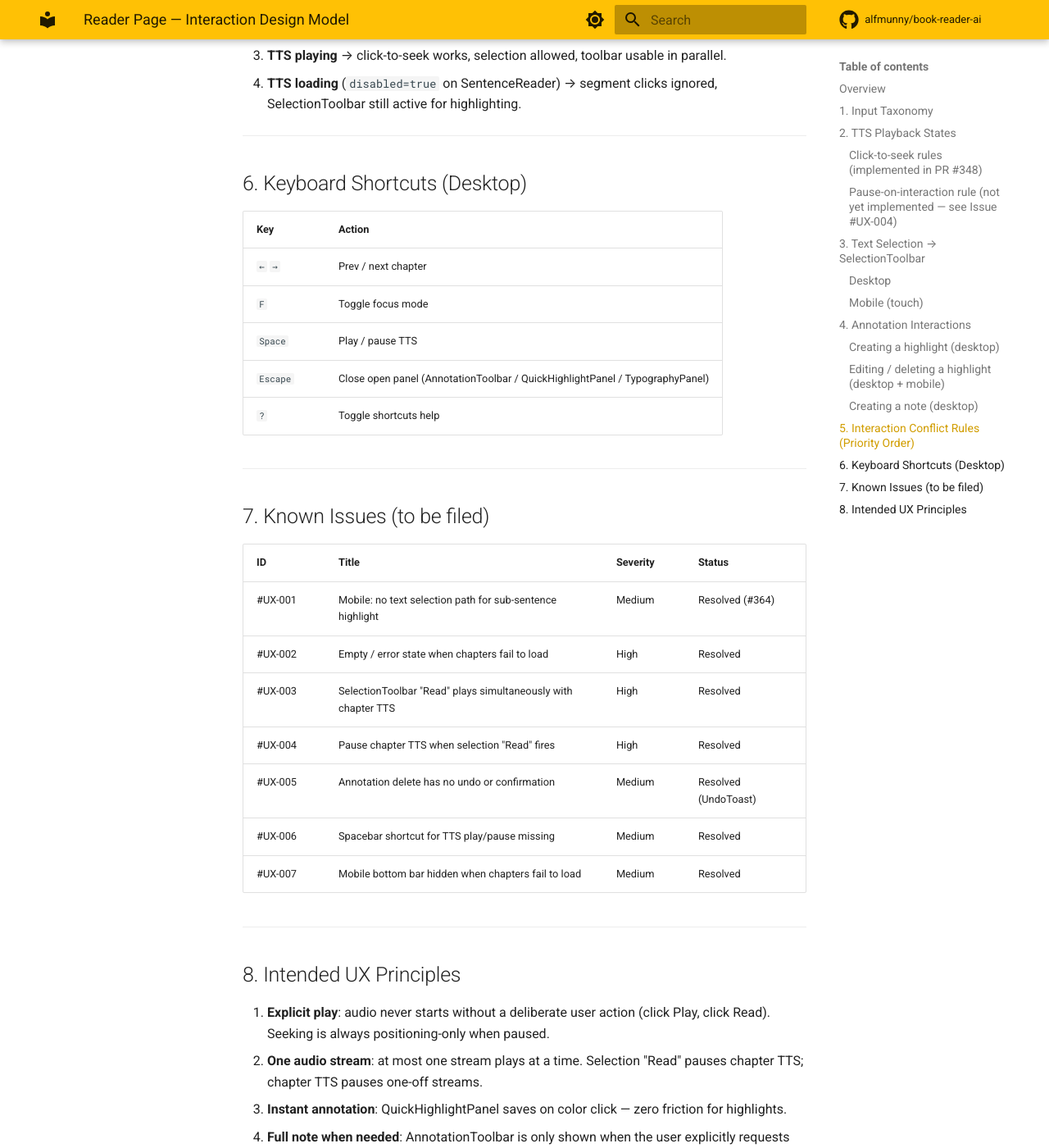
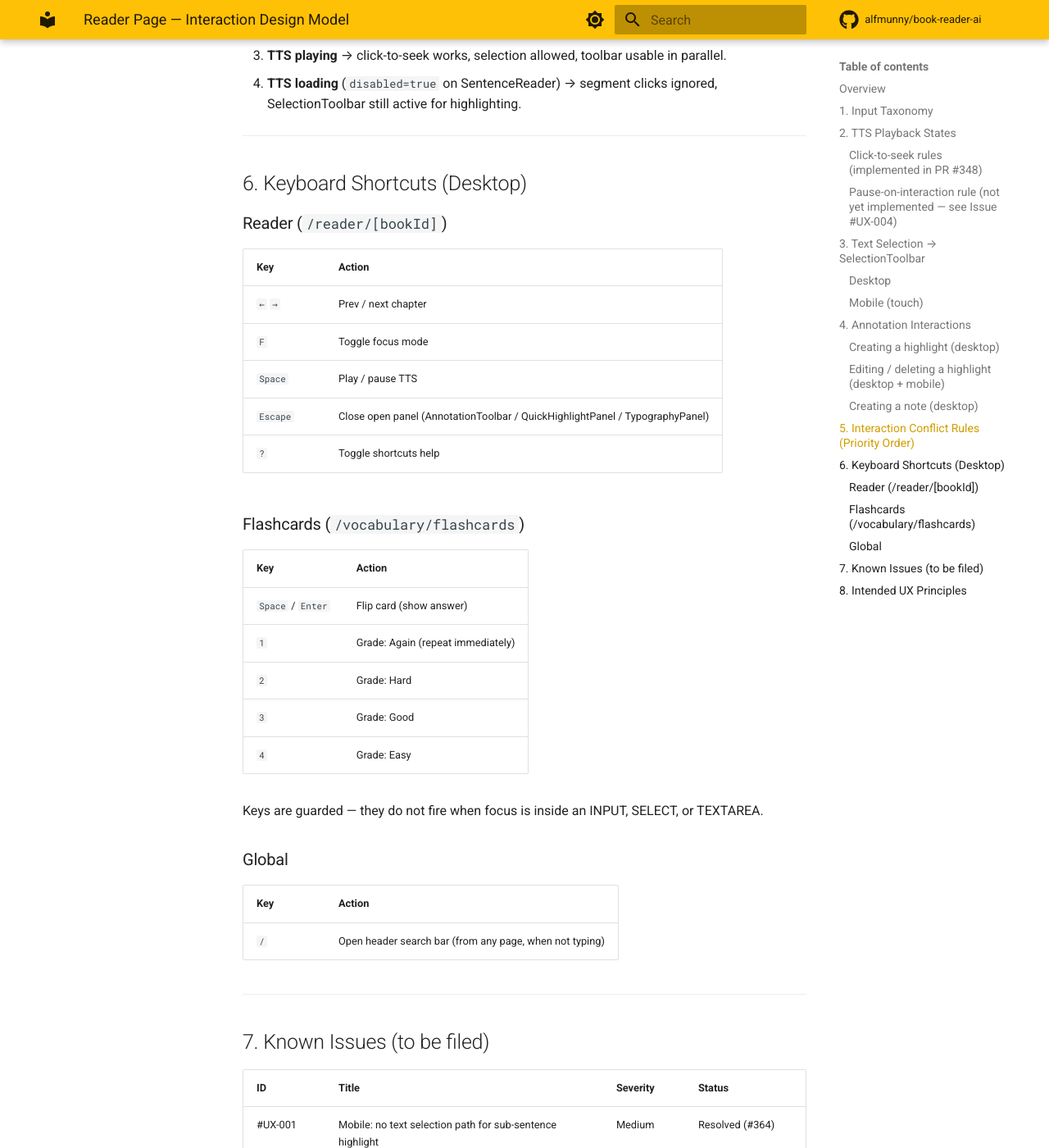
Before and after one commit to alfmunny/book-reader-ai, an MkDocs documentation site: the page built from docs/reader-interaction-design.md, in a window 1280 px wide and 1400 px high, scrolled down 3576 px. Shown: the whole window at 82% size. Built offline with MkDocs 1.6.1 and Material for MkDocs 9.7.7, drawn with Linux system fonts in a browser that asks for light colours; comment, search, counter and statistics services are not loaded.

Commit message:
chore(docs): document flashcard and global keyboard shortcuts in reader-interaction-design.md
Co-Authored-By: Claude Sonnet 4.6 <noreply@anthropic.com>

```diff
--- a/docs/reader-interaction-design.md
+++ b/docs/reader-interaction-design.md
@@ -136,6 +136,8 @@ When multiple interactions are triggered simultaneously, resolve in this order:
 
 ## 6. Keyboard Shortcuts (Desktop)
 
+### Reader (`/reader/[bookId]`)
+
 | Key | Action |
 |-----|--------|
 | `←` `→` | Prev / next chapter |
@@ -143,6 +145,24 @@ When multiple interactions are triggered simultaneously, resolve in this order:
 | `Space` | Play / pause TTS |
 | `Escape` | Close open panel (AnnotationToolbar / QuickHighlightPanel / TypographyPanel) |
 | `?` | Toggle shortcuts help |
+
+### Flashcards (`/vocabulary/flashcards`)
+
+| Key | Action |
+|-----|--------|
+| `Space` / `Enter` | Flip card (show answer) |
+| `1` | Grade: Again (repeat immediately) |
+| `2` | Grade: Hard |
+| `3` | Grade: Good |
+| `4` | Grade: Easy |
+
+Keys are guarded — they do not fire when focus is inside an INPUT, SELECT, or TEXTAREA.
+
+### Global
+
+| Key | Action |
+|-----|--------|
+| `/` | Open header search bar (from any page, when not typing) |
 
 ---
 
```
